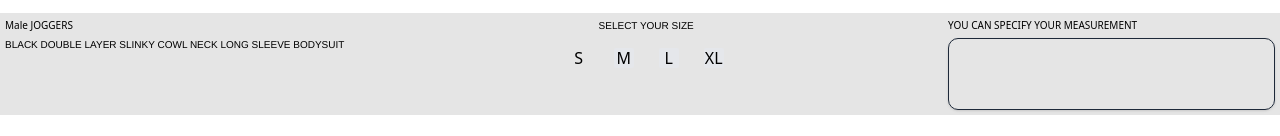
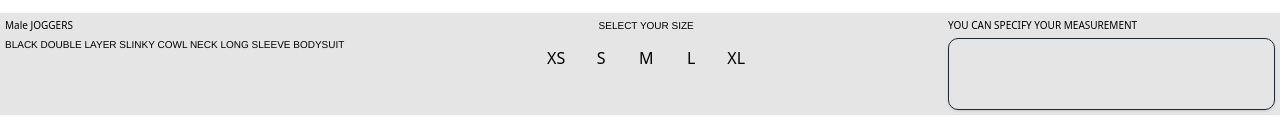
Before and after one commit to olamidefrancis/SoarByLola, a React (Vite) app: page /Men in a window 1280 px wide. Shown: the part 572-708 px from the top of the page. Built offline with nearby package versions, Linux system fonts and the light colour scheme.

Commit message:
men section fix

```diff
--- a/src/Components/Men/Men.jsx
+++ b/src/Components/Men/Men.jsx
@@ -8,6 +8,10 @@ import one from '../../assets/Images/md1.jpeg';
 //     }
 
 // ]
+
+const sizes =[
+    "XS","S", "M","L","XL"
+]
 
 function Men() {
   return (
@@ -120,18 +124,17 @@ function Men() {
                               <h1>SELECT YOUR SIZE</h1>
                         </div>
 
-                        <div className="standardprice flex w-[full] justify-center gap-x-10">
-                           <h2 className="flex items-center justify-center w-[20px] h-[20px]  rounded-[10%] text-[16px] hover:bg-white transition-colors">
-                                S
-                            </h2>
+                        <div className="standardprice flex w-[full]      justify-center gap-x-10" >
+                            {
+                                sizes.map((sizes,i)=>(
 
-                            <h2 className="flex items-center justify-center w-[20px] h-[20px] bg-gray-200 rounded-[10%]  text-[16px]">M</h2>
+                                        <h2 className="flex items-center justify-center w-[20px] h-[20px]  rounded-[10%] text-[16px] hover:bg-white transition-colors" key={i}>
+                                                {sizes}
+                                            </h2>
+                                ))
+                            }
+                        </div>
 
-                            <h2 className="flex items-center justify-center w-[20px] h-[20px] bg-gray-200 rounded-[10%]  text-[16px]">L</h2>
-
-                            <div className="flex items-center justify-center w-[20px] h-[20px] bg-gray-200 rounded-[10%] paddy text-[16px]"><h2>XL</h2></div>
-
-                        </div>
                     </div>
 
                     <div className="flex flex-col gap-y-2">
```
